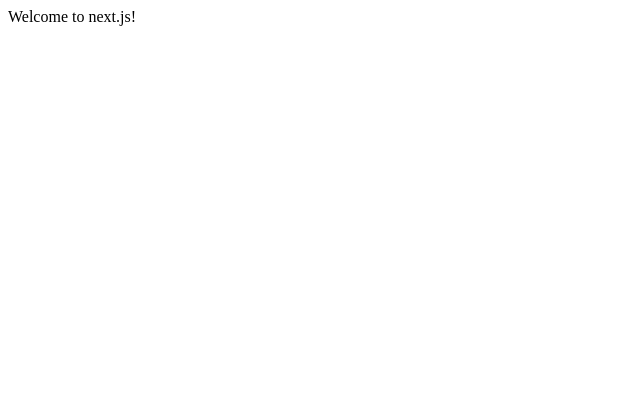
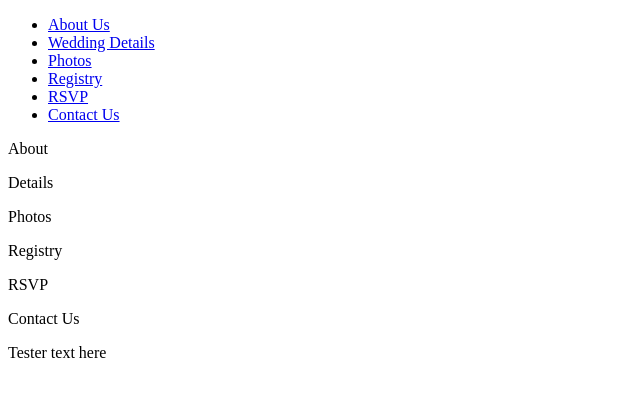
Before and after one commit to madphillips/madelliott, a Next.js app: page / in a window 1280 px wide. Shown: the top 396 px of the page, without its empty margins (0-640 px from the left). Built offline with nearby package versions, Linux system fonts and the light colour scheme.

Commit message:
Create elementary components for single page layout

```diff
--- /dev/null
+++ b/components/About.js
@@ -0,0 +1,7 @@
+const About = () => (
+  <div>
+    <p>About</p>
+  </div>
+)
+
+export default About
--- /dev/null
+++ b/components/Contact.js
@@ -0,0 +1,7 @@
+const Contact = () => (
+  <div>
+    <p>Contact Us</p>
+  </div>
+)
+
+export default Contact
--- /dev/null
+++ b/components/Details.js
@@ -0,0 +1,7 @@
+const Details = () => (
+  <div>
+    <p>Details</p>
+  </div>
+)
+
+export default Details
--- /dev/null
+++ b/components/Header.js
@@ -0,0 +1,9 @@
+import Nav from './Nav'
+
+const Header = () => (
+  <div>
+    <Nav />
+  </div>
+)
+
+export default Header;
--- /dev/null
+++ b/components/Nav.js
@@ -0,0 +1,40 @@
+import Link from 'next/link'
+
+const Nav = () => (
+  <nav>
+    <ul>
+      <li>
+        <Link href="/">
+          <a>About Us</a>
+        </Link>
+      </li>
+      <li>
+        <Link href="/">
+          <a>Wedding Details</a>
+        </Link>
+      </li>
+      <li>
+        <Link href="/">
+          <a>Photos</a>
+        </Link>
+      </li>
+      <li>
+        <Link href="/">
+          <a>Registry</a>
+        </Link>
+      </li>
+      <li>
+        <Link href="/">
+          <a>RSVP</a>
+        </Link>
+      </li>
+      <li>
+        <Link href="/">
+          <a>Contact Us</a>
+        </Link>
+      </li>
+    </ul>
+  </nav>
+)
+
+export default Nav;
--- /dev/null
+++ b/components/Photos.js
@@ -0,0 +1,7 @@
+const Photos = () => (
+  <div>
+    <p>Photos</p>
+  </div>
+)
+
+export default Photos
--- /dev/null
+++ b/components/Registry.js
@@ -0,0 +1,7 @@
+const Registry  = () => (
+  <div>
+    <p>Registry</p>
+  </div>
+)
+
+export default Registry
--- /dev/null
+++ b/components/Rsvp.js
@@ -0,0 +1,7 @@
+const Rsvp = () => (
+  <div>
+    <p>RSVP</p>
+  </div>
+)
+
+export default Rsvp
--- a/pages/index.js
+++ b/pages/index.js
@@ -1 +1,21 @@
-export default () => <div>Welcome to next.js!</div>
+import Header from '../components/Header'
+import About from '../components/About'
+import Details from '../components/Details'
+import Contact from '../components/Contact'
+import Photos from '../components/Photos'
+import Registry from '../components/Registry'
+import Rsvp from '../components/Rsvp'
+
+
+export default () => (
+  <div>
+    <Header />
+    <About />
+    <Details />
+    <Photos />
+    <Registry />
+    <Rsvp />
+    <Contact />
+    <p>Tester text here</p>
+  </div>
+)
```
